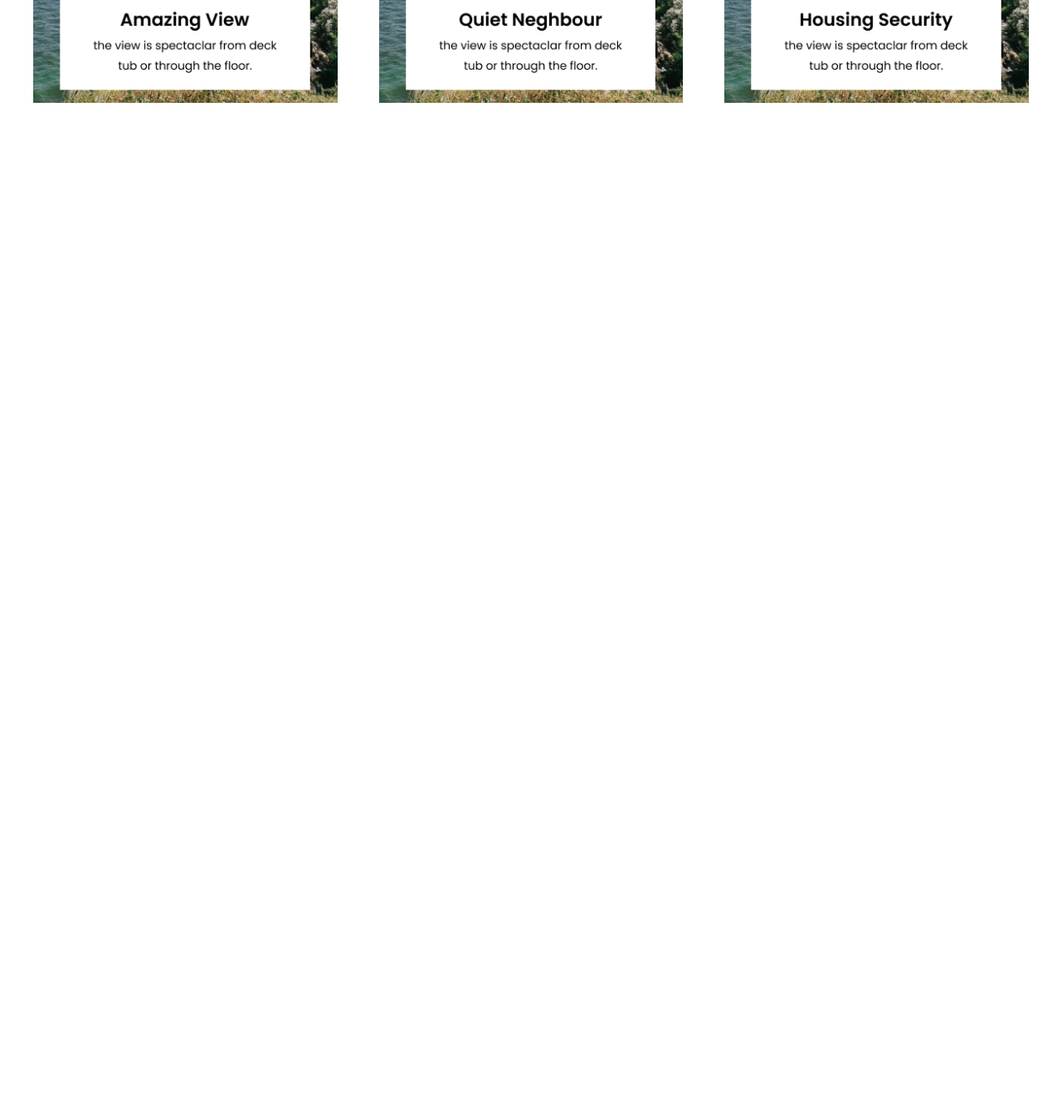
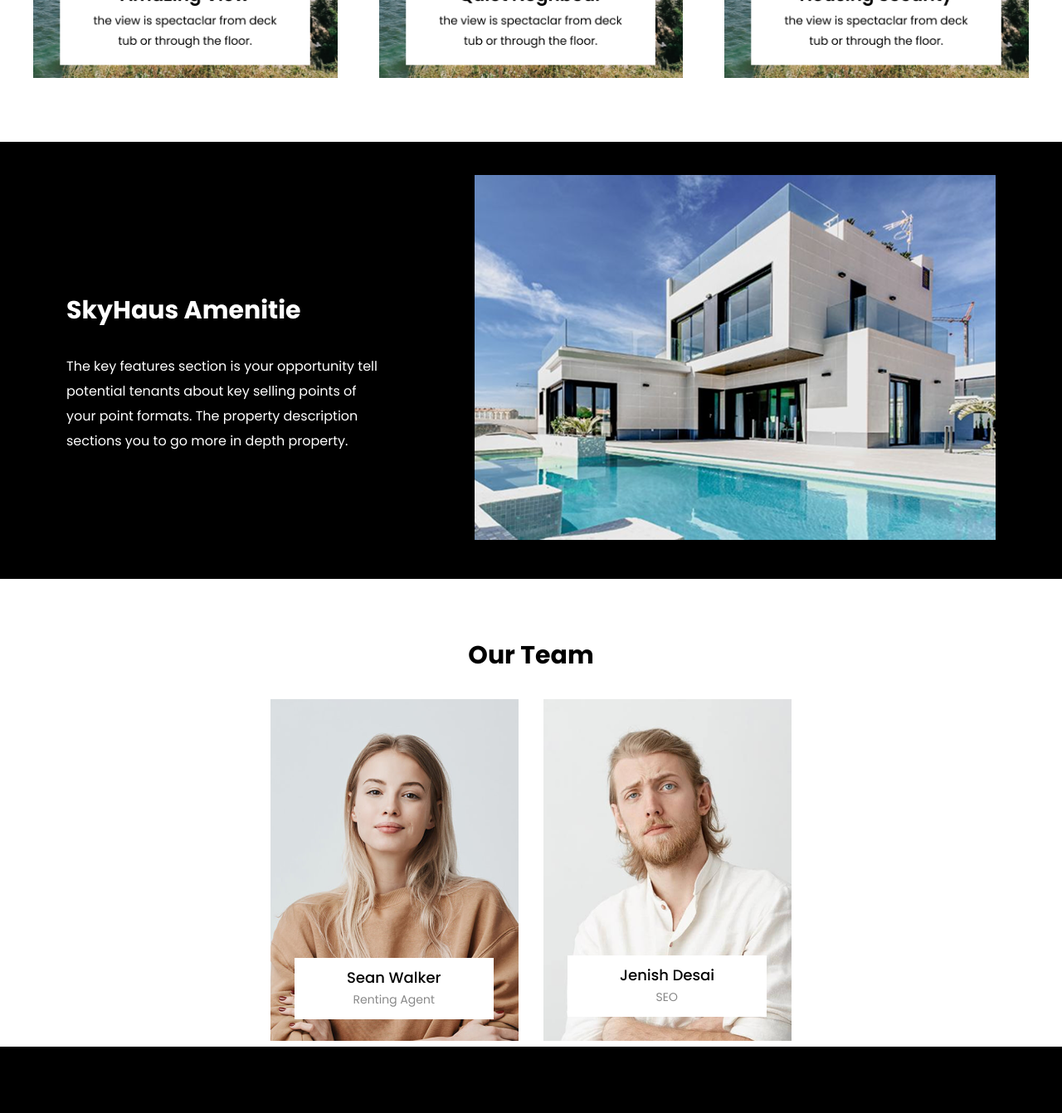
Before and after one commit to DsDigitalz/Villa-Website, a plain HTML site: page index.html in a window 1280 px wide. Shown: the part 2078-3420 px from the top of the page at 83% size. Before the commit the page ends 2209 px from the top, so only its background shows below. Drawn offline with Linux system fonts and the light colour scheme.

Commit message:
created a footer section

```diff
--- a/index.html
+++ b/index.html
@@ -63,7 +63,7 @@
         <!-- About info -->
         <div class="about-info">
           <h1>SkyHaus Residence</h1>
-          <p style="line-height: 30px;"">
+          <p style="line-height: 30px">
             A property description is made up of 2 parts: key features and
             property description. The key features section is your opportunity
             to tell potential tenants about the key selling points of your
@@ -123,24 +123,67 @@
     <!-- Property Highlights Section -->
     <section class="Highlights">
       <h1>Property Highlights</h1>
-      <p style="line-height: 30px;">
-      A property description is made up of 2 parts: key features and property description. The key features section is your opportunity to tell potential tenants.</p>
+      <p style="line-height: 30px">
+        A property description is made up of 2 parts: key features and property
+        description. The key features section is your opportunity to tell
+        potential tenants.
+      </p>
     </section>
 
     <!-- Highlights boxes -->
     <section class="Highlights-boxes">
       <div class="box1">
-          <img src="./assets/Images/Frame 12.png" alt="">
+        <img src="./assets/Images/Frame 12.png" alt="" />
       </div>
       <div class="box1">
-          <img src="./assets/Images/Frame 13.png" alt="">
+        <img src="./assets/Images/Frame 13.png" alt="" />
       </div>
       <div class="box1">
-          <img src="./assets/Images/Frame 14.png" alt="">
+        <img src="./assets/Images/Frame 14.png" alt="" />
       </div>
     </section>
 
     <!-- Amenities section-->
+    <section class="amenities-container">
+      <div class="first-container">
+        <!-- Amenities image  -->
+        <div class="about-img">
+          <img src="./assets/Images/skyhaus-amenities1.png" alt="" />
+        </div>
+        <!-- About info -->
+        <div class="amenities-info">
+          <h1>SkyHaus Amenitie</h1>
+          <p style="line-height: 30px">
+            The key features section is your opportunity tell potential tenants
+            about key selling points of your point formats. The property
+            description sections you to go more in depth property.
+          </p>
+        </div>
+      </div>
+    </section>
 
+    <!-- Our Team Section-->
+    <section class="team-container">
+      <h1>Our Team</h1>
+      <!-- Team images -->
+      <div class="image-container">
+        <div><img src="assets/Images/team1.png" alt="" /></div>
+        <div><img src="assets/Images/team2.png" alt="" /></div>
+      </div>
+    </section>
+
+    <!-- Footer section -->
+    <section class="footer-container">
+      <div class="footerinfo1">
+        <h1>Soudemy</h1>
+        <p>
+          A property description is made up of 2 parts: key features and
+          property description. The key features section is your opportunity to
+          tell potential tenants about the key selling points of your property,
+          in a bullet point format.
+        </p>
+
+      </div>
+    </section>
   </body>
 </html>
--- a/query.css
+++ b/query.css
@@ -185,15 +185,13 @@
     margin: 0 auto;
   }
 
-  .Highlights-boxes{
-
+  .Highlights-boxes {
     display: grid;
     place-self: center;
     grid-template-columns: repeat(1, 1fr);
     margin-top: 50px;
     padding: 0 40px;
     gap: 20px;
-
   }
 }
 
@@ -221,6 +219,20 @@ Medium screens (Laptops, small desktops, 768px and up)
   .Highlights {
     padding-left: 40px;
     padding-right: 40px;
+  }
+
+  .amenities-info p {
+    width: 80%;
+  }
+
+  .team-container h1 {
+    margin: 0 auto;
+  }
+
+  .image-container {
+    display: flex;
+    flex-direction: row;
+    justify-content: center;
   }
 }
 /* ==========================================================================
@@ -309,14 +321,12 @@ Large screens (Desktops, 992px and up)
     padding-right: 40px;
   }
 
-  .Highlights-boxes{
-
+  .Highlights-boxes {
     display: grid;
     place-self: center;
     grid-template-columns: repeat(2, 1fr);
 
     gap: 50px;
-
   }
 }
 
@@ -340,15 +350,13 @@ Large screens (Desktops, 992px and up)
     width: 70%;
   }
 
-   .Highlights-boxes{
-
+  .Highlights-boxes {
     display: grid;
     place-self: center;
     grid-template-columns: repeat(3, 1fr);
     padding-left: 40px;
     padding-right: 40px;
     gap: 50px;
-
   }
 }
 
--- a/style.css
+++ b/style.css
@@ -111,7 +111,7 @@ li a:hover {
 
 .about-img img {
   width: 100%;
-  margin-top: 30px;
+  /* margin-top: 30px; */
 
   /* height: 100vh; */
   /* background-position: center; */
@@ -177,3 +177,79 @@ li a:hover {
 .box1 img {
   width: 100%;
 }
+
+/* Amenities Section */
+
+.amenities-container {
+  /* max-width: 1440px; */
+  /* margin: 0 auto; */
+  margin-top: 70px;
+  background-color: black;
+  color: white;
+  width: 100%;
+  padding: 40px;
+  display: flex;
+  flex-direction: column;
+  gap: 20px;
+  align-items: center;
+  justify-content: center;
+}
+
+.amenities-container .first-container {
+  max-width: 1440px;
+  margin: 0 auto;
+}
+
+.amenities-img img {
+  width: 100%;
+  margin-top: 30px;
+  flex: 1;
+
+  /* height: 100vh; */
+  /* background-position: center; */
+  /* background-size: cover; */
+}
+
+.amenities-info {
+  display: flex;
+  flex-direction: column;
+  gap: 30px;
+  flex: 1;
+}
+
+.amenities-info h1 {
+  font-size: 30px;
+  margin-top: 30px;
+}
+
+.team-container {
+  max-width: 1440px;
+  margin: 0 auto;
+  margin-top: 70px;
+  display: flex;
+  flex-direction: column;
+  justify-content: center;
+  gap: 30px;
+  padding: 0 20px;
+}
+
+.team-container h1 {
+  font-size: 30px;
+}
+.image-container {
+  display: flex;
+  flex-direction: column;
+
+  /* justify-content: center; */
+  gap: 30px;
+}
+
+.image-container img {
+  width: 100%;
+}
+
+.footer-container {
+  background-color: black;
+}
+
+.footerinfo1
```
Also changed, not shown: assets/Images/team1.png (added), assets/Images/team2.png (added). Lines whose indentation alone changed are shown as unchanged.
